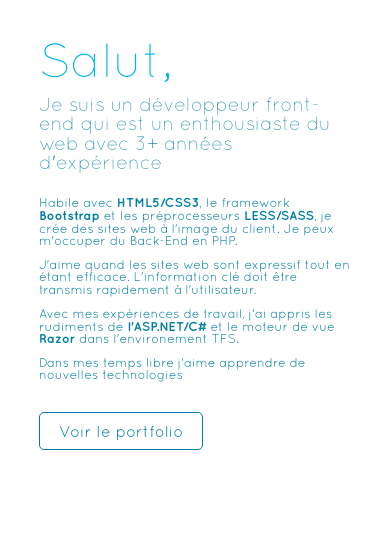
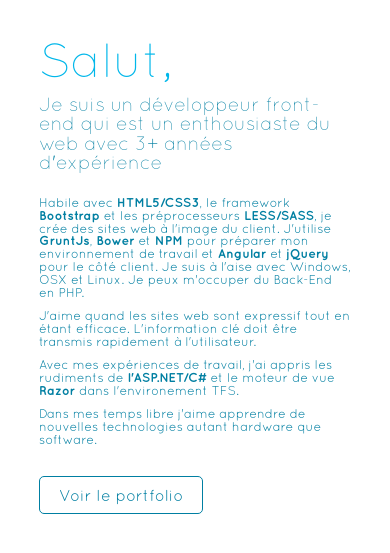
Before and after one commit to sestiz/Portfolio, a PHP site: page / in a window 390 px wide. Shown: the part 50-603 px from the top of the page. Run offline with PHP 8.4, Linux system fonts and the light colour scheme.

Commit message:
v0.6
Portfolio now online, mobile supoprt almost complete

```diff
--- a/bower.json
+++ b/bower.json
@@ -35,6 +35,7 @@
     "jquery": "2.2.2",
     "angular-animate": "latest",
     "angular-route": "latest",
-    "bootstrap": "latest"
+    "bootstrap": "latest",
+    "angular-sanitize": "^1.5.3"
   }
 }
--- a/css/style.scss
+++ b/css/style.scss
@@ -67,10 +67,10 @@ $delayOffset:0.2;
 // Custom, iPhone Retina
 @media only screen and (min-width : $mobile){
   body,html
-{
-  width:100%;
-  text-rendering: optimizeLegibility;
-}
+  {
+    width:100%;
+    text-rendering: optimizeLegibility;
+  }
   .full{
     height:100%;
     overflow:hidden;
@@ -393,6 +393,78 @@ $delayOffset:0.2;
           }
         }
       }
+
+      #Contact {
+        width: 100%;
+        min-height: 100%;
+        position: relative;
+        font-family: $primaryFont;
+
+        .wrapper {
+          width: 78%;
+          max-width: 960px;
+          margin: 0 auto;
+          padding-top: 9%;
+        }
+        .space{
+          height:50px;
+        }
+        h1 {
+          font-family: quicksandLight;
+          color: $titleColor;
+          font-size: $titleSize;
+          font-size: 3em;
+          opacity: 0;
+          -webkit-animation: fadeIn $fadeInTime ease-in 1s forwards;
+          -o-animation: fadeIn $fadeInTime ease-in 1s forwards;
+          animation: fadeIn $fadeInTime ease-in 1s forwards;
+        }
+        h2 {
+          font-family: quicksandLight;
+          margin-top: 0.63em;
+          margin-bottom: 1.3em;
+          color: $subtitleColor;
+          font-size: $subtitleSize;
+          opacity: 0;
+          -webkit-animation: fadeIn $fadeInTime ease-in 1.5s forwards;
+          -o-animation: fadeIn $fadeInTime ease-in 1.5s forwards;
+          animation: fadeIn $fadeInTime ease-in 1.5s forwards;
+        }
+        p {
+          margin-top: 0.83em;
+          font-size: $textSize;
+          color: $textColor;
+
+          opacity: 1;
+
+          strong {
+            font-family: quicksandBold;
+          }
+        }
+        .tag{
+          display:inline-block;
+          padding:0px 10px 15px 0;
+          text-decoration:none;
+          color:$primaryColor;
+          font-size:$textSize + 0.3em;
+          transition:color ease 500ms;
+
+          svg{
+            vertical-align:middle;
+            fill:$endGradientColor;
+            width:40px;
+            transition:fill ease 500ms;
+          }
+          &:hover{
+            color:$startGradientColor;
+
+            svg{
+              fill:$startGradientColor;
+            }
+          }
+        }
+      }
+
       .bouton{
         border: 1px solid $textColor;
         border-radius: 5px;
--- a/index.html
+++ b/index.html
@@ -1,7 +1,19 @@
 <!DOCTYPE html>
 <html lang="en" ng-app="mainApp">
 <head>
-    <meta charset="UTF-8">
+    <title>Portfolio Sébastian Pilon</title>
+    <meta name="Content-Type" content="UTF-8">
+    <meta name="Content-Language" content="fr-ca">
+    <meta name="Description" content="Portfolio de Sébastian Pilon, développeur front-end.">
+    <meta name="Keywords" content="portfolio, frontend, sebastian, pilon, front-end, développeur, concepteur, web,">
+    <meta name="Subject" content="Portfolio de Sébastian Pilon, développeur front-end">
+    <meta name="Author" content="Sébastian Pilon">
+    <meta name="Reply-To" content="sebastian.pilon@gmail.com">
+    <meta name="Revisit-After" content="15 days">
+    <meta name="Distribution" content="global">
+    <meta name="Geography" content="Pointe-Claire, Canada">
+
+    <meta name="viewport" content="width=device-width, user-scalable=no">
     <title>Portfolio de Sébastian Pilon</title>
 
     <link rel="stylesheet" type="text/css" href="css/reset.css">
@@ -16,6 +28,7 @@
     <script src="libs/angular/angular.min.js"></script>
     <script src="libs/angular-animate/angular-animate.min.js"></script>
     <script src="libs/angular-route/angular-route.min.js"></script>
+    <script src="libs/angular-sanitize/angular-sanitize.min.js"></script>
     <script type="text/javascript" src="js/skrollr.modified.js"></script>
     <!--
         <script src="js/bootstrap.min.js"></script>
--- a/js/main.js
+++ b/js/main.js
@@ -1,5 +1,5 @@
 // Setting angular for templating
-var app = angular.module("mainApp", ['ngRoute','ngAnimate']);
+var app = angular.module("mainApp", ['ngRoute','ngAnimate','ngSanitize']);
 app.config(function($routeProvider){
    $routeProvider.when('/', {
            templateUrl : 'views/about.html',
@@ -55,12 +55,12 @@ app.controller('portfolioController', function($scope){
                 { url:"images/portfolio/naughtyfactory-tablet.jpg", class:"tablet"},
                 { url:"images/portfolio/naughtyfactory-mobile.jpg", class:"mobile"}
             ],
-            overdescription:"Site à haut traffic créé avec la compagnie M2J Technologies.",
-            description:"Travaillant conjointement avec un développeur ASP.NET," +
-            "j'ai intégré le design d'un designer dans un site fait à partir de rien. " +
-            "J'ai programmé la structure HTML/CSS modulable ( en template )." +
-            "Programmation d'intéraction server-client en AJAX et JQuery" +
-            "Utilisation  du Framework UI Kendo UI®"
+            overdescription:"Site à haut traffic créé avec la compagnie M2J Technologies.<br>",
+            description:"Travaillant conjointement avec un développeur <strong>ASP.NET</strong><br>" +
+            "Intégration du design de site web<br>" +
+            "Programmation de la structure <strong>HTML/CSS</strong> modulable ( en template )." +
+            "Programmation d'intéraction server-client en <strong>AJAX</strong>,<strong>JSON</strong> et <strong>jQuery</strong><br>" +
+            "Utilisation  du Framework UI <strong>Kendo UI</strong>®<br>"
         },
         {
             titre: 'Production et Distribution Compagnie X',
@@ -77,13 +77,14 @@ app.controller('portfolioController', function($scope){
                 { url:"images/portfolio/naughtyfactory-mobile.jpg", class:"mobile"}
             ],
             overdescription:"Site web Wordpress ciblant les gens du domaine de la beauté",
-            description:"Création du design sur Wordpress," +
-            "Programmation des widgets"
+            description:"Prise en compte des demandes du client.<br>" +
+            "Création du design sur Wordpress.<br>" +
+            "Programmation des widgets.<br>"
         },
         {
             titre: 'Sondage Conseil Québecois du Commerce de Détail',
             class: 'cqcd',
-            url: 'sebastianpilon.com/projets/cqcd',
+            url: 'portfolio/cqcd',
             tags: [
                 { nom:'PHP'},
                 { nom:'MySQL'},
@@ -97,10 +98,10 @@ app.controller('portfolioController', function($scope){
                 { url:"images/portfolio/naughtyfactory-mobile.jpg", class:"mobile"}
             ],
             overdescription:"Sondage sur un site web 'responsive' avec collecte de données",
-            description:"Design du site web et intégration des éléments." +
-            "Conception responsive design pour cibler un maximum d'utilisateurs" +
-            "Programmation du côté serveur pour la collecte de données" +
-            "Gestion de la base de données MySQL pour sauvegarder les données collectées"
+            description:"Design du site web et intégration des éléments.<br>" +
+            "Conception responsive design pour cibler un maximum d'utilisateurs.<br>" +
+            "Programmation du côté serveur en <strong>PHP</strong> pour la collecte de données.<br>" +
+            "Gestion de la base de données <strong>MySQL</strong> pour sauvegarder les données collectées.<br>"
         }
     ]
 });
--- /dev/null
+++ b/libs/angular-sanitize/index.js
@@ -0,0 +1,2 @@
+require('./angular-sanitize');
+module.exports = 'ngSanitize';
--- a/views/about.html
+++ b/views/about.html
@@ -4,7 +4,10 @@
         <h2 data-50="opacity:1;transform:translateY(0px);" data-top="opacity:0;transform:translateY(-100px);">Je suis un développeur front-end qui
             est un enthousiaste du web avec 3+ années d'expérience</h2>
         <p data-50="opacity:1;transform:translateY(0px);" data-top="opacity:0;transform:translateY(-100px);" class="description1">
-            Habile avec <strong>HTML5/CSS3</strong>, le framework <strong>Bootstrap</strong> et les préprocesseurs <strong>LESS/SASS</strong>, je crée des sites web à l'image du client. Je peux m'occuper du Back-End en PHP.
+            Habile avec <strong>HTML5/CSS3</strong>, le framework <strong>Bootstrap</strong> et les préprocesseurs <strong>LESS/SASS</strong>,
+            je crée des sites web à l'image du client. J'utilise <strong>GruntJs</strong>, <strong>Bower</strong> et <strong>NPM</strong> pour
+            préparer mon environnement de travail et <strong>Angular</strong> et <strong>jQuery</strong> pour le côté client. Je suis à l'aise
+            avec Windows, OSX et Linux. Je peux m'occuper du Back-End en PHP.
         <p>
         <p class="description2">
             J'aime quand les sites web sont expressif tout en étant efficace. L'information clé doit être transmis rapidement à l'utilisateur.
@@ -12,8 +15,9 @@
         <p class="description3">
             Avec mes expériences de travail, j'ai appris les rudiments de <strong>l'ASP.NET/C#</strong> et le moteur de vue <strong>Razor</strong> dans l'environement TFS.
         </p>
+
         <p class="description4">
-            Dans mes temps libre j'aime apprendre de nouvelles technologies
+            Dans mes temps libre j'aime apprendre de nouvelles technologies autant hardware que software.
         </p>
         <a href="#portfolio" class="bouton"><span>Voir le portfolio</span></a>
     </div>
--- a/views/portfolio.html
+++ b/views/portfolio.html
@@ -6,7 +6,7 @@
         <article ng-class="articleClass(projet)" ng-repeat="projet in projets" ng-include="getTemplate()">
             <!-- Les projets du portfolio apparaissent ici -->
         </article>
-        <a href="#" class="bouton">Me contacter</a>
+        <a href="#contact" class="bouton">Me contacter</a>
     </div>
     <div class="space"></div>
 </section>
--- a/views/projet.html
+++ b/views/projet.html
@@ -8,7 +8,7 @@
     <p class="technologies">
         <span ng-repeat="tag in projet.tags">{{ tag.nom }}</span>
     </p>
-    <p class="description">
+    <p class="description" ng-bind-html="projet.description">
         {{ projet.description }}
     </p>
     <div style="clear: both"></div>
```
Also changed, not shown: css/style.css (+55 -1 lines), libs/angular-sanitize/bower.json (added, +10 -0 lines), libs/angular-sanitize/package.json (added, +26 -0 lines), libs/angular-sanitize/.bower.json (added), libs/angular-sanitize/README.md (added), libs/angular-sanitize/angular-sanitize.js (added), libs/angular-sanitize/angular-sanitize.min.js (added), 2 other files.
